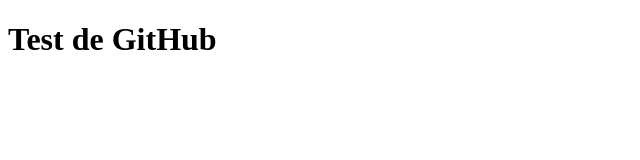
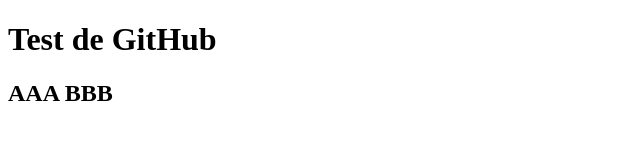
Before and after one commit to Vahe070/Depot_1307, a plain HTML site: page index.html in a window 1280 px wide. Shown: the whole page, without its empty margins (0-640 px from the left). Drawn offline with Linux system fonts and the light colour scheme.

Commit message:
Version 2 de index.html

```diff
--- a/index.html
+++ b/index.html
@@ -7,5 +7,6 @@
 </head>
 <body>
     <h1>Test de GitHub</h1>
+    <h2>AAA BBB</h2>
 </body>
 </html>
```
